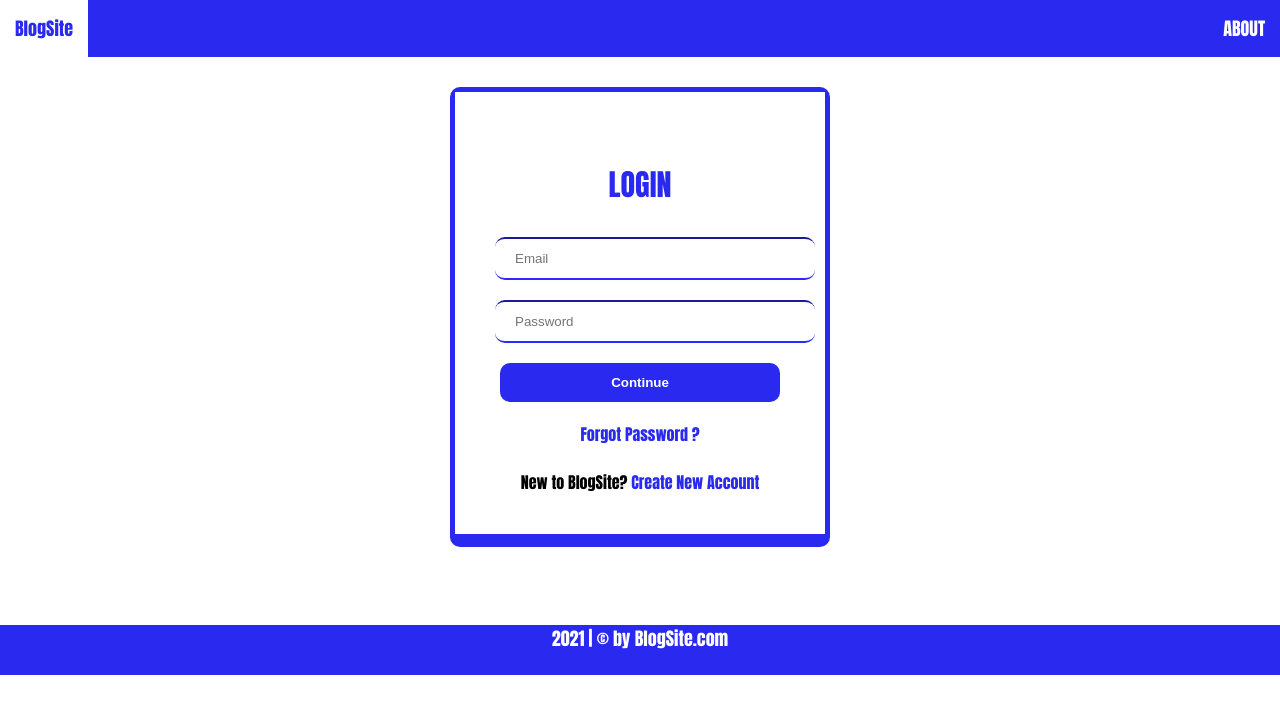
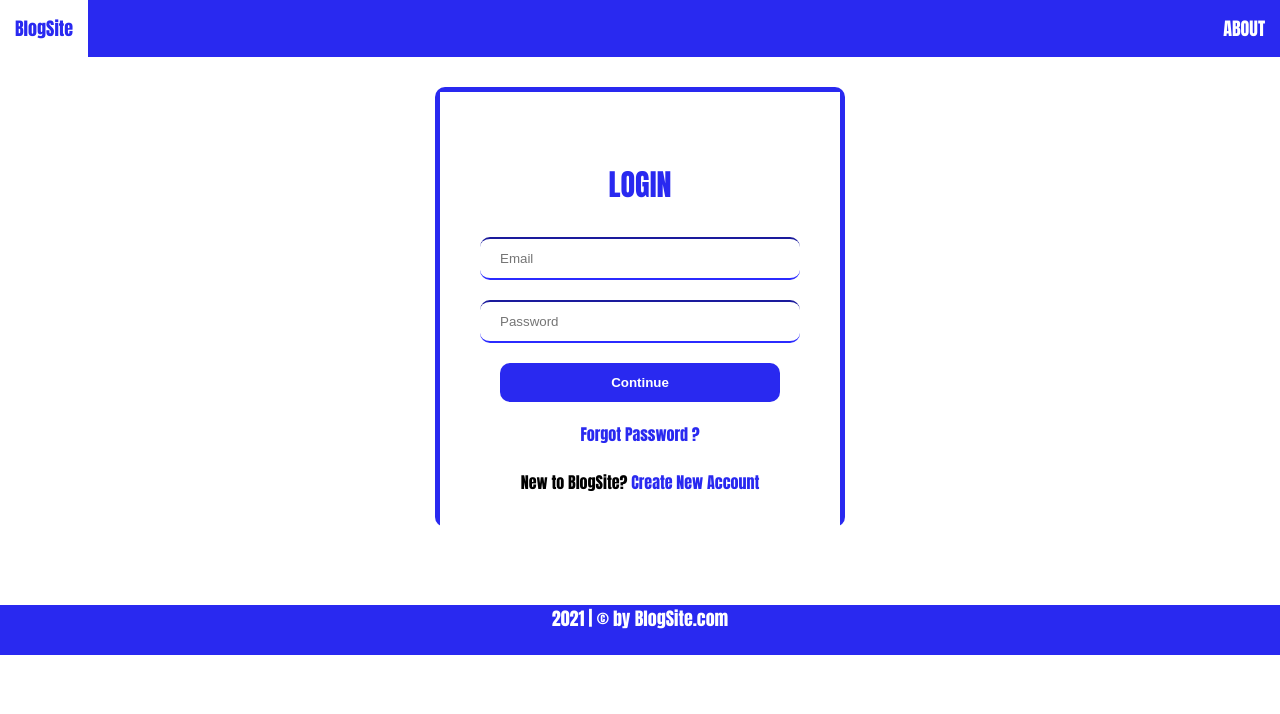
Before and after one commit to Honey-Dev/React_register, a React (Create React App) app: page /#/ in a window 1280 px wide. Shown: the top 714 px of the page. Built offline with nearby package versions, Linux system fonts and the light colour scheme.

Commit message:
commit again

```diff
--- a/src/components/login.css
+++ b/src/components/login.css
@@ -6,8 +6,8 @@
  {
    margin: 0 auto;
    top: -70px;
-   width: 370px;
-   height: 450px;
+   width: 400px;
+   height: 430px;
    text-align: center;
    margin-top: 100px;
    position:relative;
--- a/src/components/signup.css
+++ b/src/components/signup.css
@@ -8,7 +8,7 @@
      margin: 0 auto;
      top: -70px;
      width: 370px;
-     height: 500px;
+     height: 465px;
      text-align: center;
      margin-top: 100px;
      position: relative;
```
